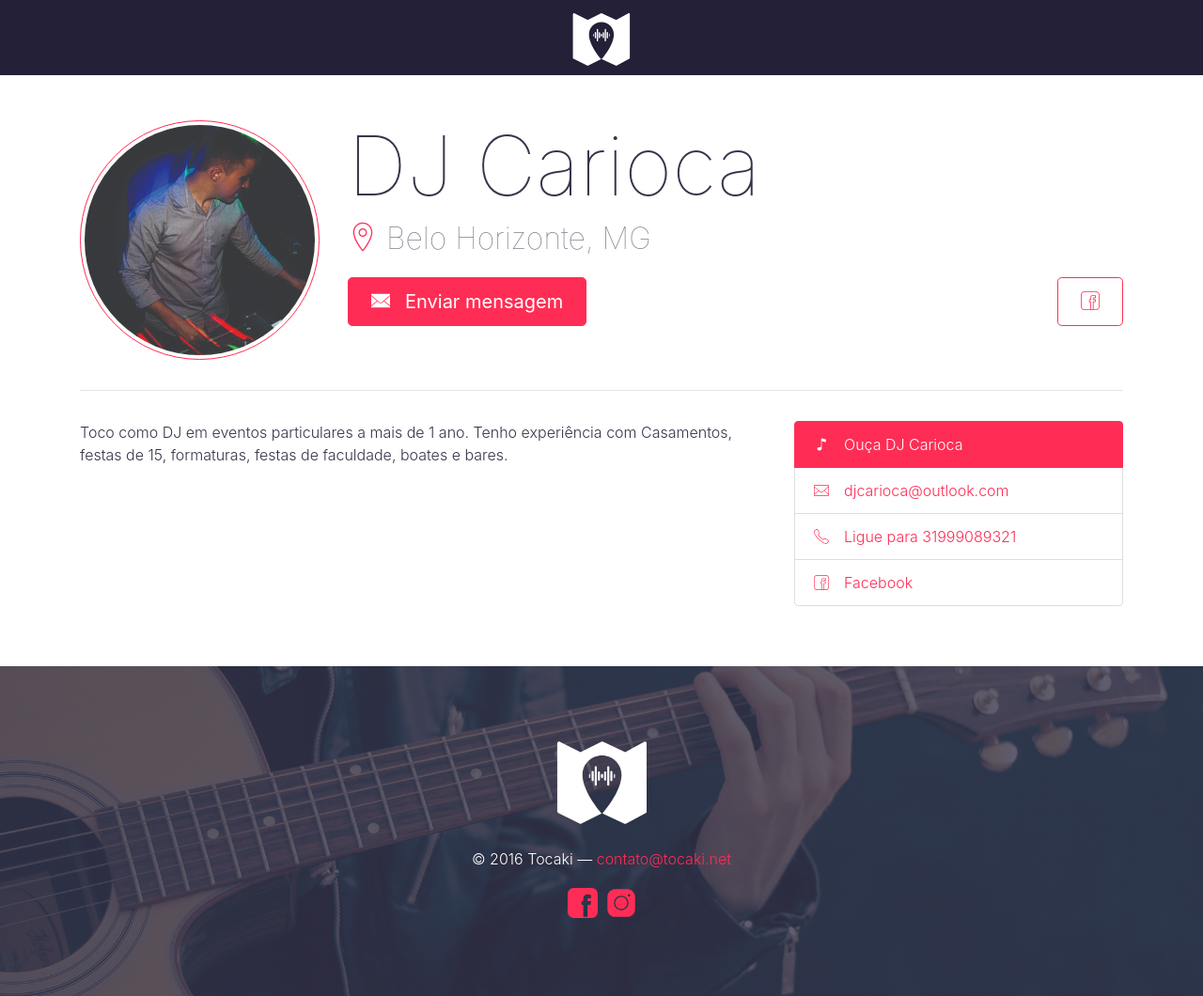
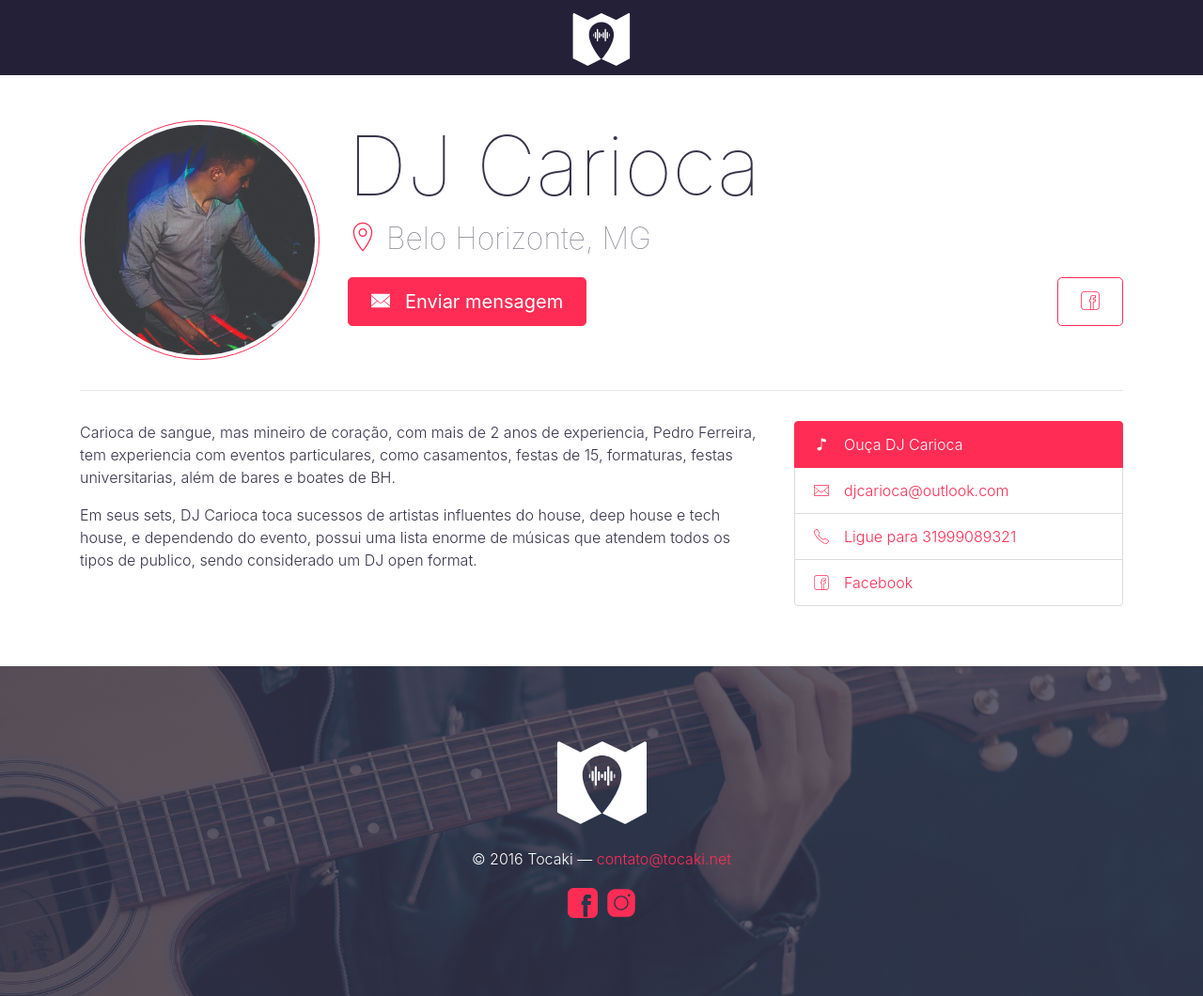
Before and after one commit to tocaki/tocaki.github.io, a Jekyll site: the page built from _artists/2016-10-27-dj-carioca.md, in a window 1280 px wide. Shown: the whole page at 94% size. Built offline with Jekyll 4.4.1, drawn with Linux system fonts in a browser that asks for light colours.

Commit message:
Updated 2016-10-27-dj-carioca.md

```diff
--- a/_artists/2016-10-27-dj-carioca.md
+++ b/_artists/2016-10-27-dj-carioca.md
@@ -11,4 +11,6 @@ email: djcarioca@outlook.com
 phone: '31999089321'
 facebook: profile.php?id=100003840797423&fref=ts
 ---
-Toco como DJ em eventos particulares a mais de 1 ano. Tenho experiência com Casamentos, festas de 15, formaturas, festas de faculdade, boates e bares.
+Carioca de sangue, mas mineiro de coração, com mais de 2 anos de experiencia, Pedro Ferreira, tem experiencia com eventos particulares, como casamentos, festas de 15, formaturas, festas universitarias, além de bares e boates de BH.
+
+Em seus sets, DJ Carioca toca sucessos de artistas influentes do house, deep house e tech house, e dependendo do evento, possui uma lista enorme de músicas que atendem todos os tipos de publico, sendo considerado um DJ open format.
```
